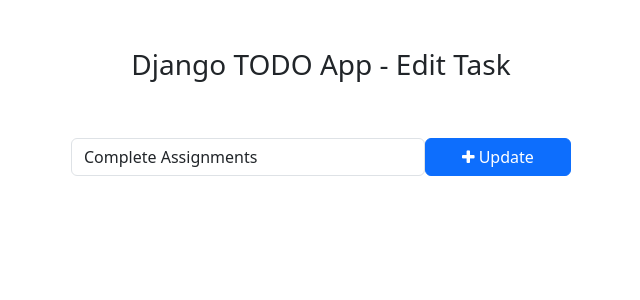
After one commit to MattaKacz/ToDo_app, a Django app: page /todo/edit_task/1/ in a window 1280 px wide. The commit adds this page. Shown: the top 300 px of the page, without its empty margins (319-959 px from the left). Run offline with Django 5.2, Linux system fonts and the light colour scheme; data comes from the database, SQL or seed files in the repository; both versions use the stored data as it was after the commit.

Commit message:
todo app features update - delete, edit, mark as done

```diff
--- /dev/null
+++ b/templates/edit_task.html
@@ -0,0 +1,41 @@
+<!DOCTYPE html>
+<html lang="en">
+
+<head>
+    <meta charset="UTF-8">
+    <meta name="viewport" content="width=device-width, initial-scale=1.0">
+    <title>Edit Task - django app</title>
+
+
+    <!-- Bootstrap -->
+    <link href="https://cdn.jsdelivr.net/npm/bootstrap@5.3.0-alpha1/dist/css/bootstrap.min.css" rel="stylesheet"
+        integrity="sha384-GLhlTQ8iRABdZLl6O3oVMWSktQOp6b7In1Zl3/Jr59b6EGGoI1aFkw7cmDA6j6gD" crossorigin="anonymous">
+    <script src="https://cdn.jsdelivr.net/npm/bootstrap@5.3.0-alpha1/dist/js/bootstrap.bundle.min.js"
+        integrity="sha384-w76AqPfDkMBDXo30jS1Sgez6pr3x5MlQ1ZAGC+nuZB+EYdgRZgiwxhTBTkF7CXvN"
+        crossorigin="anonymous"></script>
+    <!-- Font Awesome Icons -->
+    <link rel="stylesheet" href="https://cdnjs.cloudflare.com/ajax/libs/font-awesome/4.7.0/css/font-awesome.min.css">
+
+</head>
+
+<body>
+
+    <div class="container">
+        <h3 class="pt-5 pb-5 text-center">Django TODO App - Edit Task</h3>
+        <form action="{% url 'edit_task' get_task.pk %}" method="POST" style="width: 500px; margin: auto;">
+            {% csrf_token %}
+            <div class=" form-group">
+                <span style="display: flex;">
+                    <input type="text" name="task" class="form-control" placeholder="Add a task" value="{{ get_task.task }}"">
+                    <button type="submit" class="btn btn-primary" style="width: 200px;"><i class="fa fa-plus"></i>
+                        Update</button>
+                </span>
+            </div>
+        </form>
+
+
+    </div>
+
+</body>
+
+</html>
--- a/todo/models.py
+++ b/todo/models.py
@@ -1,4 +1,5 @@
 from django.db import models
+
 
 class Task(models.Model):
     task = models.CharField(max_length=250)
--- a/todo/urls.py
+++ b/todo/urls.py
@@ -3,5 +3,15 @@
 
 
 urlpatterns = [
+
+    # Add task
     path('addTask/', views.addTask, name='addTask'),
+    # Mark as Done Feature
+    path('mark_as_done/<int:pk>/', views.mark_as_done, name='mark_as_done'),
+    # Mark as Undone Feature
+    path('mark_as_undone/<int:pk>/', views.mark_as_undone, name='mark_as_undone'),
+    # Edit Feature
+    path('edit_task/<int:pk>/', views.edit_task, name='edit_task'),
+    # Delete Feature
+    path('delete_task/<int:pk>/', views.delete_task, name='delete_task'),
 ]
--- a/todo/views.py
+++ b/todo/views.py
@@ -1,4 +1,5 @@
-from django.shortcuts import redirect
+from django.http import HttpResponse
+from django.shortcuts import get_object_or_404, redirect, render
 from .models import Task
 
 # Create your views here.
@@ -9,3 +10,37 @@
     task = request.POST['task']
     Task.objects.create(task=task)
     return redirect('home')
+
+
+def mark_as_done(request, pk):
+    task = get_object_or_404(Task, pk=pk)
+    task.is_completed = True
+    task.save()
+    return redirect('home')
+
+
+def mark_as_undone(request, pk):
+    task = get_object_or_404(Task, pk=pk)
+    task.is_completed = False
+    task.save()
+    return redirect('home')
+
+
+def edit_task(request, pk):
+    get_task = get_object_or_404(Task, pk=pk)
+    if request.method == 'POST':
+        new_task = request.POST['task']
+        get_task.task = new_task
+        get_task.save()
+        return redirect('home')
+    else:
+        context = {
+            'get_task': get_task,
+        }
+        return render(request, 'edit_task.html', context)
+
+
+def delete_task(request, pk):
+    task = get_object_or_404(Task, pk=pk)
+    task.delete()
+    return redirect('home')
--- a/todo_main/views.py
+++ b/todo_main/views.py
@@ -8,7 +8,10 @@
     View function for the home page of the site.
     """
     tasks = Task.objects.filter(is_completed=False).order_by('-updated_at')
+
+    completed_tasks = Task.objects.filter(is_completed=True).order_by('-updated_at')
     context = {
         'tasks': tasks,
+        'completed_tasks': completed_tasks,
     }
     return render(request, 'home.html', context)
```
Also changed, not shown: templates/home.html (+16 -5 lines), db.sqlite3, 1 other file.
